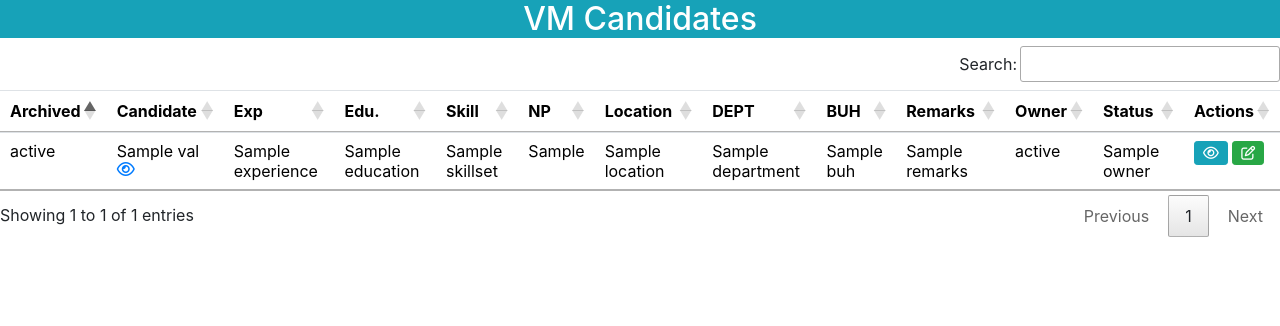
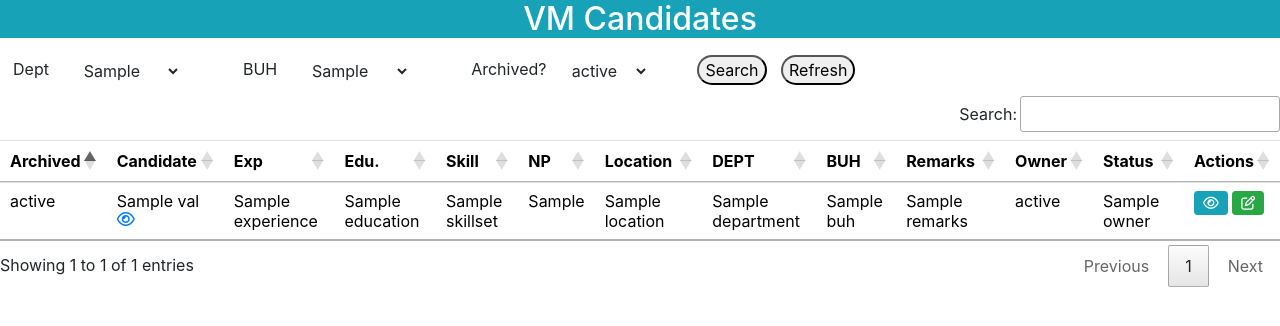
Before and after one commit to Shashwat2802/CRM, a Django app: template emp_data/templates/show_vm_candidates.html in a window 1280 px wide. Shown: the part 70-396 px from the top of the page. Run offline with Django 3.2, Linux system fonts and the light colour scheme; the template is opened without the code that fills it: most values are stand-ins (such as "Sample title", 1, 10 or a date in 2020); some libraries are stand-ins or nearby versions.

Commit message:
filter option for VM Candidates

```diff
--- a/emp_data/templates/basic.html
+++ b/emp_data/templates/basic.html
@@ -104,7 +104,7 @@
                 <li class="nav-item dropdown">
                     <a href="#" class="nav-link dropdown-toggle" data-toggle="dropdown">VM</a>
                     <div class="dropdown-menu">
-                        <a class="dropdown-item" onclick="location.href='/showVm'">View</a>
+                        <a class="dropdown-item" onclick="location.href='/showVm/Choose/Choose/Choose'">View</a>
                         <a class="dropdown-item" onclick="location.href='/addVm'">Add</a>
                         <a class="dropdown-item" onclick="location.href='/vmDataUpload'">Upload</a>
                     </div>
--- a/emp_data/templates/home.html
+++ b/emp_data/templates/home.html
@@ -90,7 +90,7 @@
 
       <a href="#" class="nav-link dropdown-toggle" data-toggle="dropdown">VM</a>
       <div class="dropdown-menu">
-        <a class="dropdown-item" onclick="location.href='/showVm'">View</a>
+        <a class="dropdown-item" onclick="location.href='/showVm/Choose/Choose/Choose'">View</a>
         <a class="dropdown-item" onclick="location.href='/addVm'">Add</a>
         <a class="dropdown-item" onclick="location.href='/vmDataUpload'">Upload</a>
       </div>
--- a/emp_data/templates/selected_ta_list.html
+++ b/emp_data/templates/selected_ta_list.html
@@ -31,7 +31,7 @@
             </td>
 
             <td style="padding : 15px; margin-top: 30px;">
-                <div onclick="location.href='/showVmList/{{reqIdPK}}';">
+                <div onclick="location.href='/showVm/Choose/Choose/ChooseList/{{reqIdPK}}';">
                     <input type="radio">
                     <p>VM Resources</p>
                 </div>
--- a/emp_data/templates/selected_vm_list.html
+++ b/emp_data/templates/selected_vm_list.html
@@ -31,7 +31,7 @@
             </td>
 
             <td style="padding : 15px; margin-top: 30px;">
-                <div onclick="location.href='/showVmList/{{reqIdPK}}';">
+                <div onclick="location.href='/showVm/Choose/Choose/ChooseList/{{reqIdPK}}';">
                     <input type="radio">
                     <p>VM Resources</p>
                 </div>
--- a/emp_data/templates/show_candidate.html
+++ b/emp_data/templates/show_candidate.html
@@ -32,7 +32,7 @@
       </td>
 
       <td style="padding: 15px; margin-top: 30px">
-        <div onclick="location.href='/showVmList/{{reqIdPK}}';">
+        <div onclick="location.href='/showVm/Choose/Choose/ChooseList/{{reqIdPK}}';">
           <input type="radio" />
           <p>VM Resources</p>
         </div>
@@ -86,7 +86,7 @@
     </tbody>
   </table>
   <button type="submit" class="btn btn-info" value="submit" style="float: right">
-    Add  Candidate
+    Add Candidate
   </button>
 </form>
 {% endblock %}
--- a/emp_data/templates/show_vm_candidates.html
+++ b/emp_data/templates/show_vm_candidates.html
@@ -18,6 +18,76 @@
     <h2 class="bg-info text-white">VM Candidates</h2>
   </div>
 </center>
+
+<script>
+  function getLink() {
+    var buhead = document.querySelector('#buhead').value
+    var department = document.querySelector('#department').value
+    var status = document.querySelector('#status').value
+    var url =
+      '/showVm/' +
+      encodeURIComponent(buhead) +
+      '/' +
+      encodeURIComponent(department) +
+      '/' +
+      encodeURIComponent(status)
+    return url
+  }
+</script>
+<div class="form-inline">
+  <div class="d-inline-block">
+    <span class="btn">
+      Dept
+      <select class="btn" name="department" id="department">
+        <option value="{{dept_select}}" selected hidden disabled>{{dept_select}}</option>
+        {% for val in departments %}
+        <option value="{{val}}">{{val}}</option>
+        {% endfor %}
+        <option value="All">All</option>
+      </select>
+    </span>
+    <span style="margin-left: 30" class="btn">
+      BUH
+      <select name="buhead" id="buhead" class="btn" style="border-radius: 30px">
+        <option value="{{bu_select}}" selected disabled hidden>{{bu_select}}</option>
+        {% for val in BUHList %}
+        <option value="{{val}}">{{val}}</option>
+        {% endfor %}
+        <option value="All">All</option>
+      </select>
+    </span>
+
+    <span style="margin-left: 30" class="btn">
+      Archived?
+      <select name="statuslist" id="status" class="btn" style="border-radius: 30px">
+        <option value="{{status_select}}" selected disabled hidden>{{status_select}}</option>
+        <option value="Active">Active</option>
+        <option value="Closed">Closed</option>
+        <option value="All">Both</option>
+      </select>
+    </span>
+    <span style="margin-left: 30">
+      <button
+        class="go-btn"
+        style="border-radius: 30px"
+        type="submit"
+        onClick="window.location.href = getLink()"
+      >
+        Search
+      </button>
+    </span>
+    <span style="margin-left: 10">
+      <button
+        class="go-btn"
+        style="border-radius: 30px"
+        type="submit"
+        onclick="location.href='/showVm/Choose/Choose/Choose'"
+      >
+        Refresh
+      </button>
+    </span>
+  </div>
+</div>
 
 <table class="table relative-top" id="vmTable">
   <thead class="badge-info text-white">
@@ -170,9 +240,7 @@
           <div class="modal-dialog modal-dialog-scrollable">
             <div class="modal-content">
               <div class="modal-header">
-                <h1 class="modal-title fs-5" id="editInfoLabel">
-                  {{val.candidateName}}
-                </h1>
+                <h1 class="modal-title fs-5" id="editInfoLabel">{{val.candidateName}}</h1>
                 <button
                   type="button"
                   class="btn-close"
--- a/management/urls.py
+++ b/management/urls.py
@@ -97,7 +97,7 @@ urlpatterns = [
     path('salesSummary',views.salesSummary),
 
     #For VM page
-    path("showVm", views.showVm),
+    path("showVm/<str:buh>/<str:dept>/<str:status>", views.showVm),
     path("addVm", views.addVm),
     path("vmDataUpload", views.vmDataUpload),
     path("updateVmCandidate/<int:vmIdPK>", views.updateVmCandidate),
```
Also changed, not shown: emp_data/views.py (+21 -8 lines), 1 other file.
